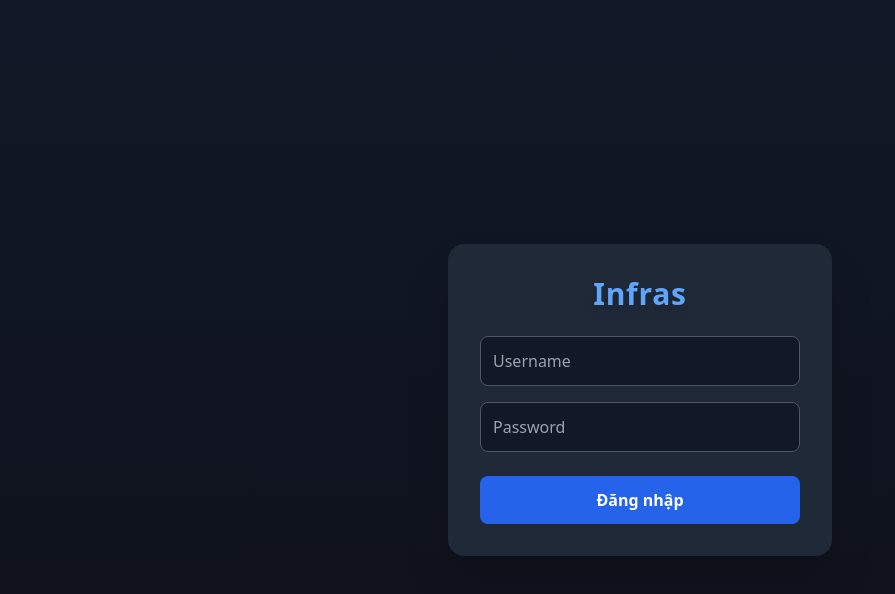
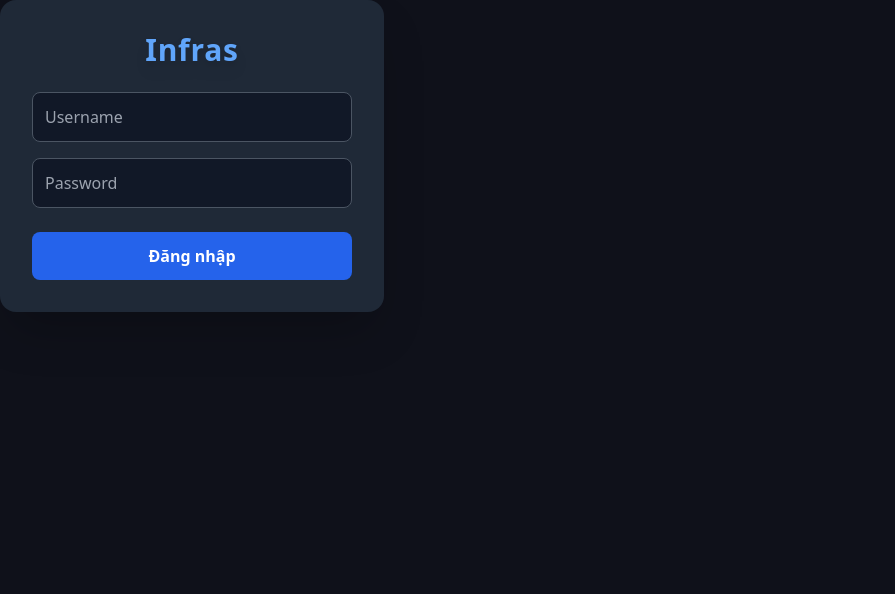
Before and after one commit to luannv6792/infra, a React (Vite) app in the folder frontend/: page / in a window 1280 px wide. Shown: the top 594 px of the page, without its empty margins (0-895 px from the left). Built offline with nearby package versions, Linux system fonts and the light colour scheme.

Commit message:
Update App.jsx

```diff
--- a/frontend/src/App.jsx
+++ b/frontend/src/App.jsx
@@ -1,38 +1,37 @@
-import React, { useState } from 'react'
-import { AnimatePresence, motion } from 'framer-motion'
-import LoginForm from './components/LoginForm'
-import Dashboard from './components/Dashboard'
-import { ThemeProvider } from './context/ThemeContext'
+import React, { useState, useEffect } from "react";
+import LoginForm from "./components/LoginForm";
+import Dashboard from "./components/Dashboard";
+import "./transitions.css";
 
 export default function App() {
-  const [user, setUser] = useState(null)
+  const [user, setUser] = useState(null);
+  const [theme, setTheme] = useState(localStorage.getItem("theme") || "dark");
 
-  return (
-    <ThemeProvider>
-      <AnimatePresence mode="wait">
-        {!user ? (
-          <motion.div
-            key="login"
-            initial={{ opacity: 0, y: 10 }}
-            animate={{ opacity: 1, y: 0 }}
-            exit={{ opacity: 0, y: -10 }}
-            transition={{ duration: 0.45 }}
-            className="flex items-center justify-center min-h-screen bg-gradient-to-b from-[#111827] to-[#0F111A]"
-          >
-            <LoginForm onLoginSuccess={(username) => setUser({ username })} />
-          </motion.div>
-        ) : (
-          <motion.div
-            key="dashboard"
-            initial={{ opacity: 0, x: 50 }}
-            animate={{ opacity: 1, x: 0 }}
-            exit={{ opacity: 0, x: -50 }}
-            transition={{ duration: 0.45 }}
-          >
-            <Dashboard username={user.username} onLogout={() => setUser(null)} />
-          </motion.div>
-        )}
-      </AnimatePresence>
-    </ThemeProvider>
-  )
+  useEffect(() => {
+    document.documentElement.classList.toggle("dark", theme === "dark");
+    localStorage.setItem("theme", theme);
+  }, [theme]);
+
+  const handleLogin = async (username, password) => {
+    try {
+      const response = await fetch(`${import.meta.env.VITE_API_BASE_URL}/api/login`, {
+        method: "POST",
+        headers: { "Content-Type": "application/json" },
+        body: JSON.stringify({ username, password }),
+      });
+      const data = await response.json();
+      if (response.ok && data.status === "success") {
+        setUser(username);
+      } else {
+        alert("Sai username hoặc mật khẩu");
+      }
+    } catch (err) {
+      alert("Không thể kết nối tới backend");
+      console.error(err);
+    }
+  };
+
+  if (!user) return <LoginForm onLogin={handleLogin} />;
+
+  return <Dashboard theme={theme} setTheme={setTheme} />;
 }
```
